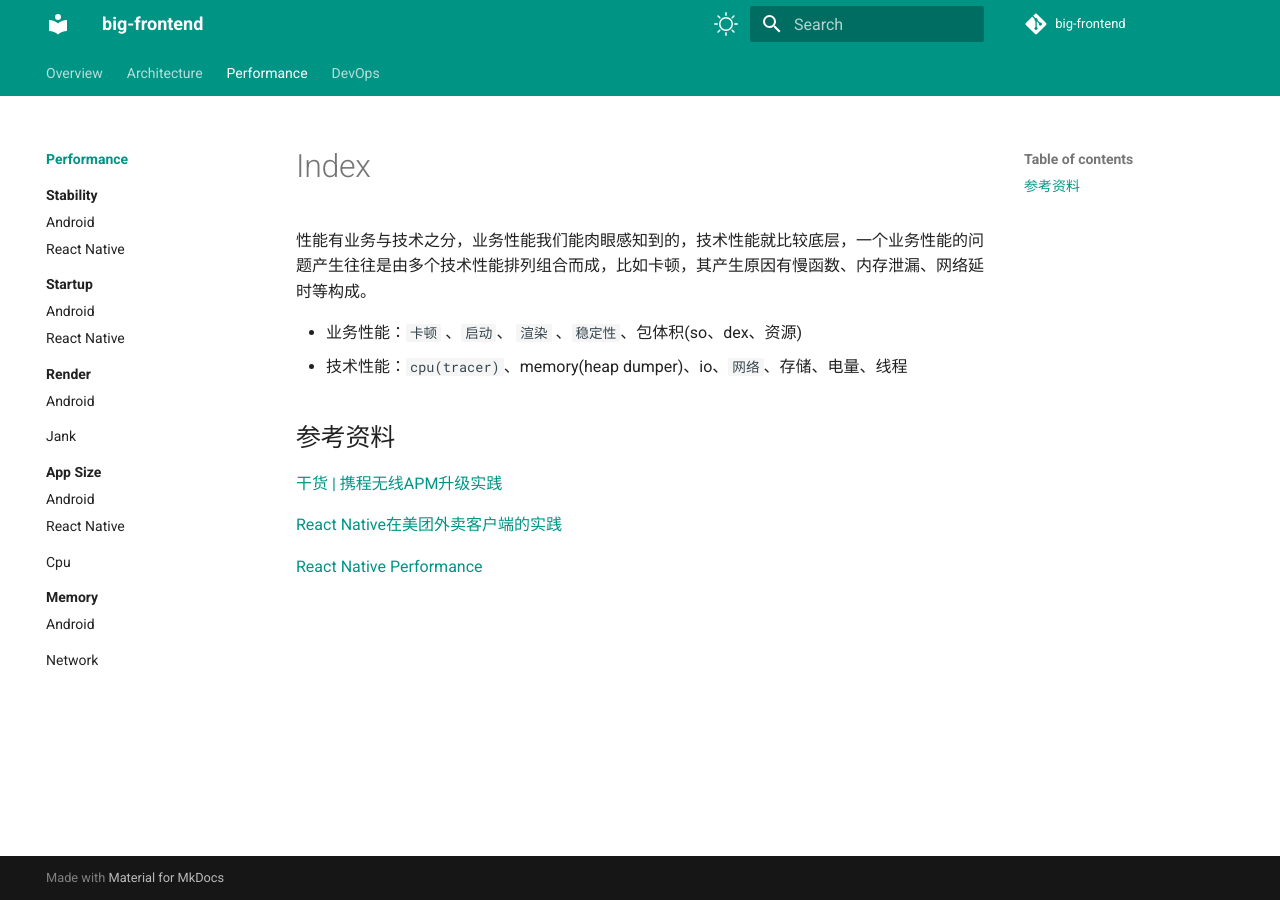
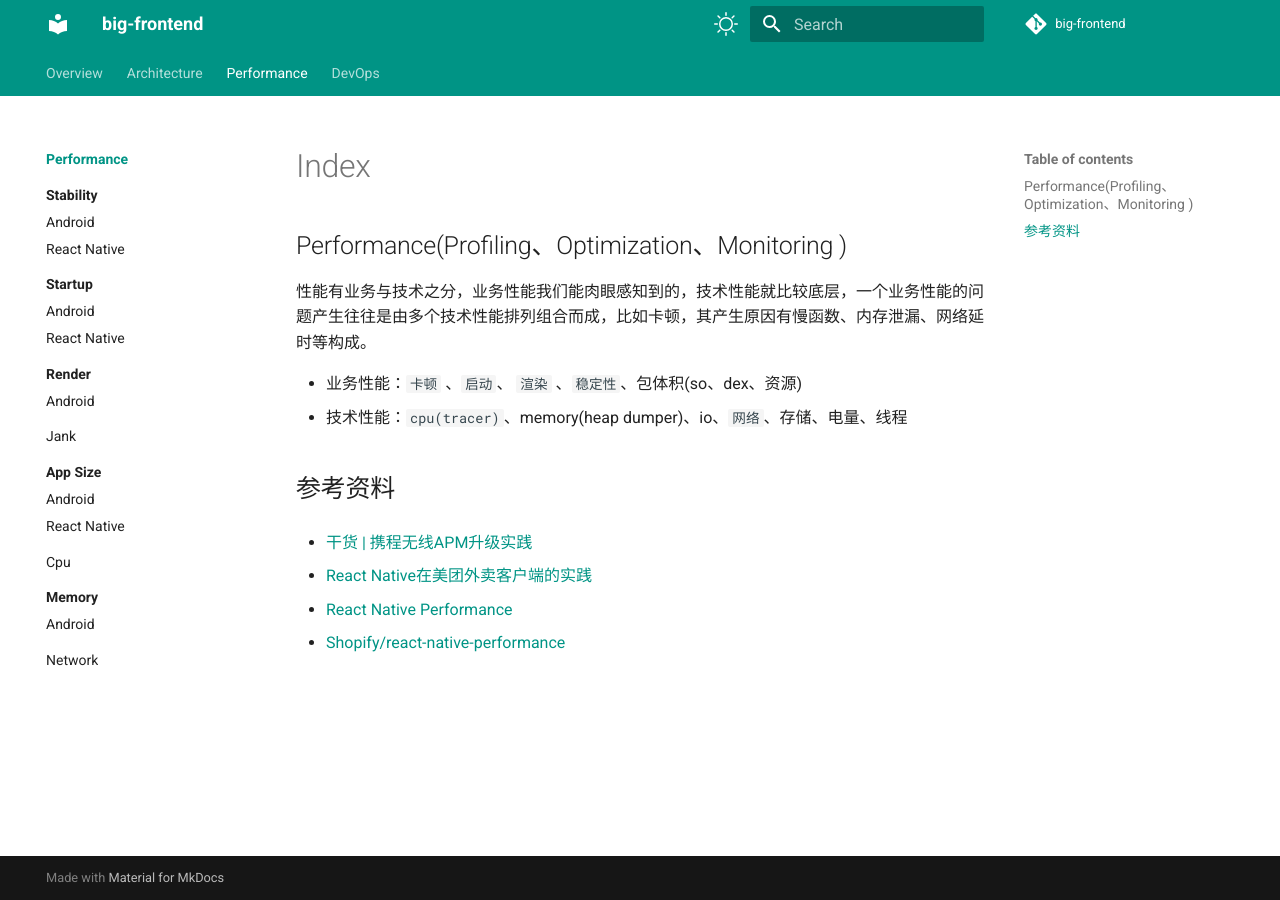
Before and after one commit to big-frontend/.github, an MkDocs documentation site: the page built from docs/perf/index.md, in a window 1280 px wide. Built offline with MkDocs 1.6.1 and Material for MkDocs 9.7.7, drawn with Linux system fonts in a browser that asks for light colours; comment, search, counter and statistics services are not loaded.

Commit message:
Update index.md

```diff
--- a/docs/perf/index.md
+++ b/docs/perf/index.md
@@ -1,11 +1,15 @@
+## Performance(Profiling、Optimization、Monitoring )
+
 性能有业务与技术之分，业务性能我们能肉眼感知到的，技术性能就比较底层，一个业务性能的问题产生往往是由多个技术性能排列组合而成，比如卡顿，其产生原因有慢函数、内存泄漏、网络延时等构成。
 
 - 业务性能：`卡顿` 、`启动`、 `渲染` 、`稳定性`、包体积(so、dex、资源)
 - 技术性能：`cpu(tracer)`、memory(heap dumper)、io、`网络`、存储、电量、线程
 
 ## 参考资料
-[干货 | 携程无线APM升级实践](https://mp.weixin.qq.com/s?__biz=MjM5MDI3MjA5MQ==&mid=2697269379&idx=1&sn=1227a77caf29ae0e732d976f3f909540&scene=21#wechat_redirect)
+- [干货 | 携程无线APM升级实践](https://mp.weixin.qq.com/s?__biz=MjM5MDI3MjA5MQ==&mid=2697269379&idx=1&sn=1227a77caf29ae0e732d976f3f909540&scene=21#wechat_redirect)
 
-[React Native在美团外卖客户端的实践](https://tech.meituan.com/2019/12/19/meituan-mrn-practice.html)
+- [React Native在美团外卖客户端的实践](https://tech.meituan.com/2019/12/19/meituan-mrn-practice.html)
 
-[React Native Performance](https://reactnative.dev/docs/performance)
+- [React Native Performance](https://reactnative.dev/docs/performance)
+
+- [Shopify/react-native-performance](https://shopify.github.io/react-native-performance/docs/fundamentals/getting-started)
```
